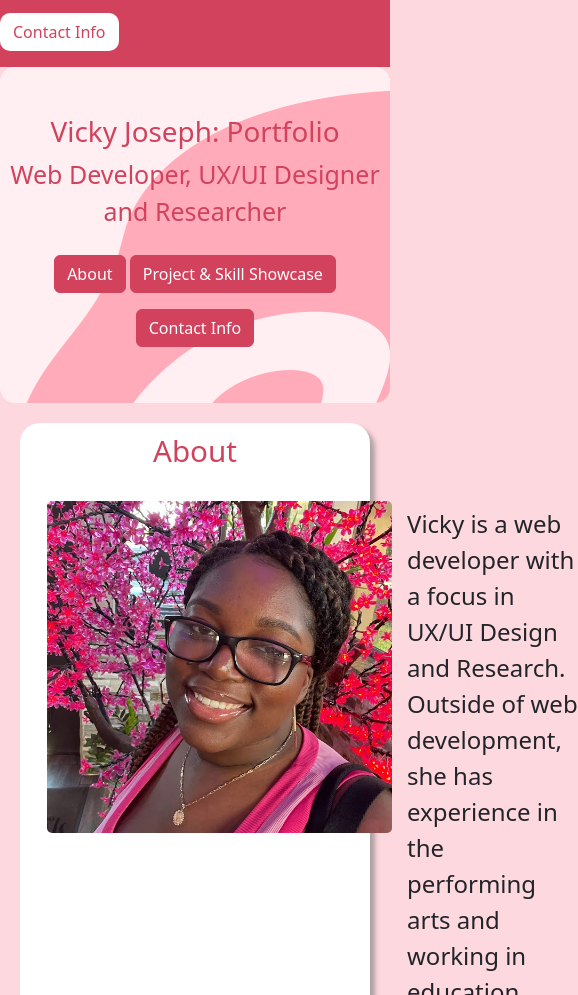
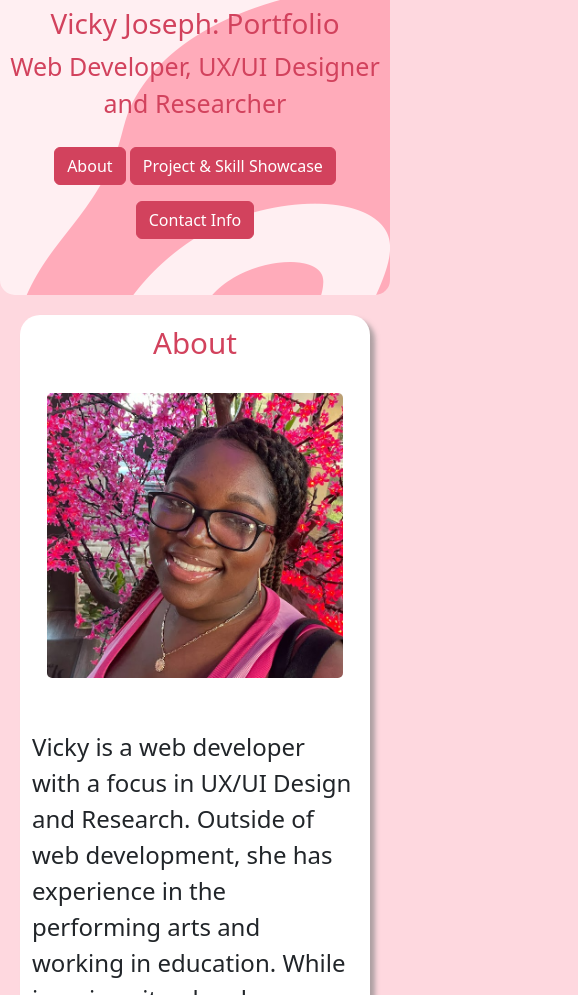
Before and after one commit to vickywjo/portfolio, a website: page index.html in a window 390 px wide. Shown: the part 105-1100 px from the top of the page, 578 px wide, since content can reach past the window. Drawn offline with Linux system fonts and the light colour scheme.

Commit message:
Update portfolio.css
update

```diff
--- a/css/portfolio.css
+++ b/css/portfolio.css
@@ -12,6 +12,31 @@
     .jumbotron {
       padding-top: calc(var(--jumbotron-padding-y) * 2);
       padding-bottom: calc(var(--jumbotron-padding-y) * 2);
+    }
+  }
+  @media (min-width:990px) {
+    .Vicky{
+      max-width: 375px;
+    }
+  }
+
+
+  @media (max-width:990px) {
+    .aboutContent{
+      display: flex;
+      flex-direction: column;
+    }
+    .Vicky{
+      width: 100%;
+      max-width: 425px;
+      height: auto;
+    }
+
+  }
+
+  @media (max-width:590px ){
+    .nav-links{
+      display: none;
     }
   }
 
@@ -121,9 +146,9 @@
  }
 
 .Vicky{
-  width: 375px;
   padding: 15px;
   border-radius: 20px;
+  justify-self: unset;;
 }
 
 .aboutText{
```
